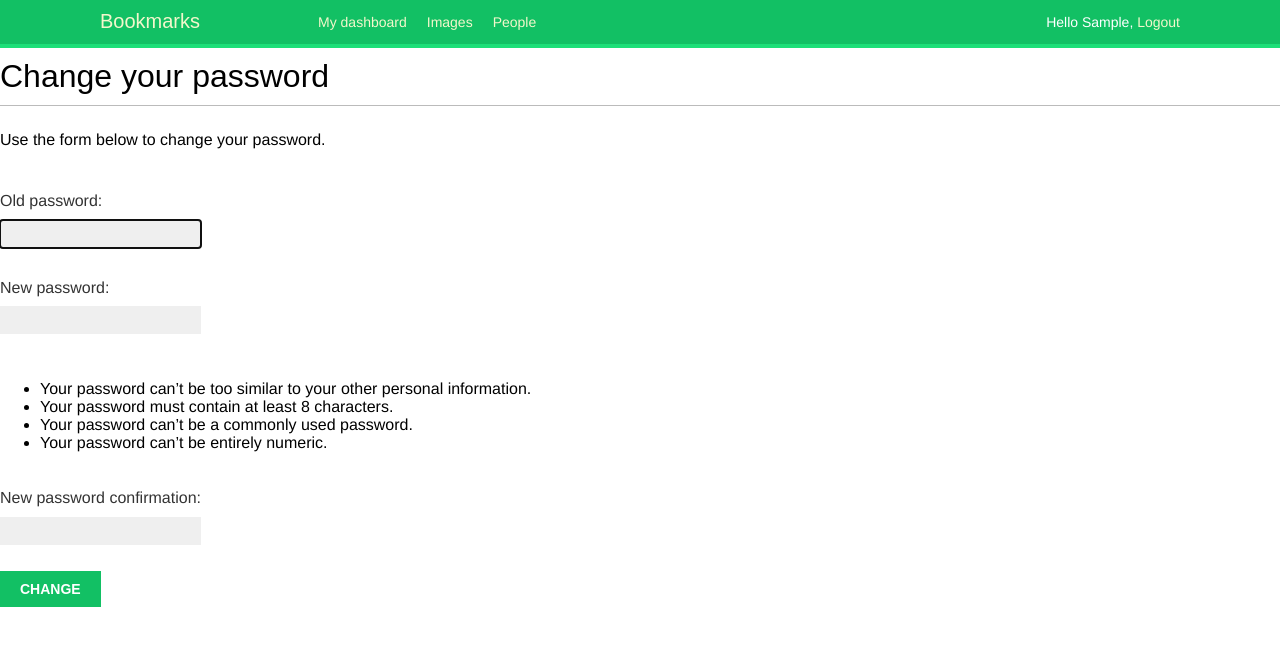
After one commit to rogerortiza/social-website, a Django app: page /account/password_change in a window 1280 px wide. The commit adds this page. Shown: the top 646 px of the page. Run offline with Django 3.2, Linux system fonts and the light colour scheme; the visitor is signed in with stand-in values (Sample User, id 1); some web fonts are replaced.

Commit message:
Adding user registration and password change option

```diff
--- a/account/templates/base.html
+++ b/account/templates/base.html
@@ -9,6 +9,28 @@
 <body>
     <div id="header">
         <span class="logo">Bookmarks</span>
+        {% if request.user.is_authenticated %}
+            <ul class="menu">
+                <li {% if section == 'dashboard' %}  class='selected'{% endif %}>
+                    <a href="{% url "dashboard" %}">My dashboard</a>
+                </li>
+                <li {% if section == 'images' %}  class='selected'{% endif %}>
+                    <a href="#">Images</a>
+                </li>
+                <li {% if section == 'people' %}  class='selected'{% endif %}>
+                    <a href="#">People</a>
+                </li>
+            </ul>
+        {% endif %}
+
+        <span class="user">
+            {% if request.user.is_authenticated %}
+                Hello {{ request.user.first_name }},
+                <a href="{% url "logout" %}">Logout</a>
+            {% else %}
+                <a href="{% url "login" %}">Log-in</a>
+            {% endif %}
+        </span>
     </div>
 
     <div class="content">
--- /dev/null
+++ b/account/templates/registration/password_change_form.html
@@ -0,0 +1,13 @@
+{% extends "base.html" %}
+{% block title %} Change your password {% endblock %}
+
+{% block content %}
+    <h1>Change your password</h1>
+    <p>Use the form below to change your password.</p>
+
+    <form method="post">
+        {{ form.as_p }}
+        {% csrf_token %}
+        <p><input type="submit" value="Change"></p>
+    </form>
+{% endblock %}
--- a/account/urls.py
+++ b/account/urls.py
@@ -1,6 +1,15 @@
 from django.urls import path
+from django.contrib.auth import views as auth_views
 from .views import *
 
 urlpatterns = [
-    path('login/', user_login, name='login'),
+    #path('login/', user_login, name='login'),
+    path('', dashboard, name='dashboard'),
+    path('login/', auth_views.LoginView.as_view(), name='login'),
+    path('logout/', auth_views.LogoutView.as_view(), name='logout'),
+    path('password_change', auth_views.PasswordChangeView.as_view(),
+         name='password_change'),
+    path('password/change/done',
+         auth_views.PasswordChangeDoneView.as_view(),
+         name='password_change_done'),
 ]
--- a/bookmarks/settings.py
+++ b/bookmarks/settings.py
@@ -31,13 +31,13 @@ ALLOWED_HOSTS = []
 # Application definition
 
 INSTALLED_APPS = [
+    'account.apps.AccountConfig',
     'django.contrib.admin',
     'django.contrib.auth',
     'django.contrib.contenttypes',
     'django.contrib.sessions',
     'django.contrib.messages',
     'django.contrib.staticfiles',
-    'account.apps.AccountConfig',
 ]
 
 MIDDLEWARE = [
@@ -119,3 +119,7 @@ USE_TZ = True
 # https://docs.djangoproject.com/en/3.0/howto/static-files/
 
 STATIC_URL = '/static/'
+
+LOGIN_REDIRECT_URL = 'dashboard'
+LOGIN_URL = 'login'
+LOGOUT_URL = 'logout'
```
Also changed, not shown: account/templates/account/dashboard.html (added, +7 -0 lines), account/templates/registration/logged_out.html (added, +10 -0 lines), account/templates/registration/login.html (added, +23 -0 lines), account/templates/registration/password_change_done.html (added, +7 -0 lines), account/views.py (+7 -0 lines).
